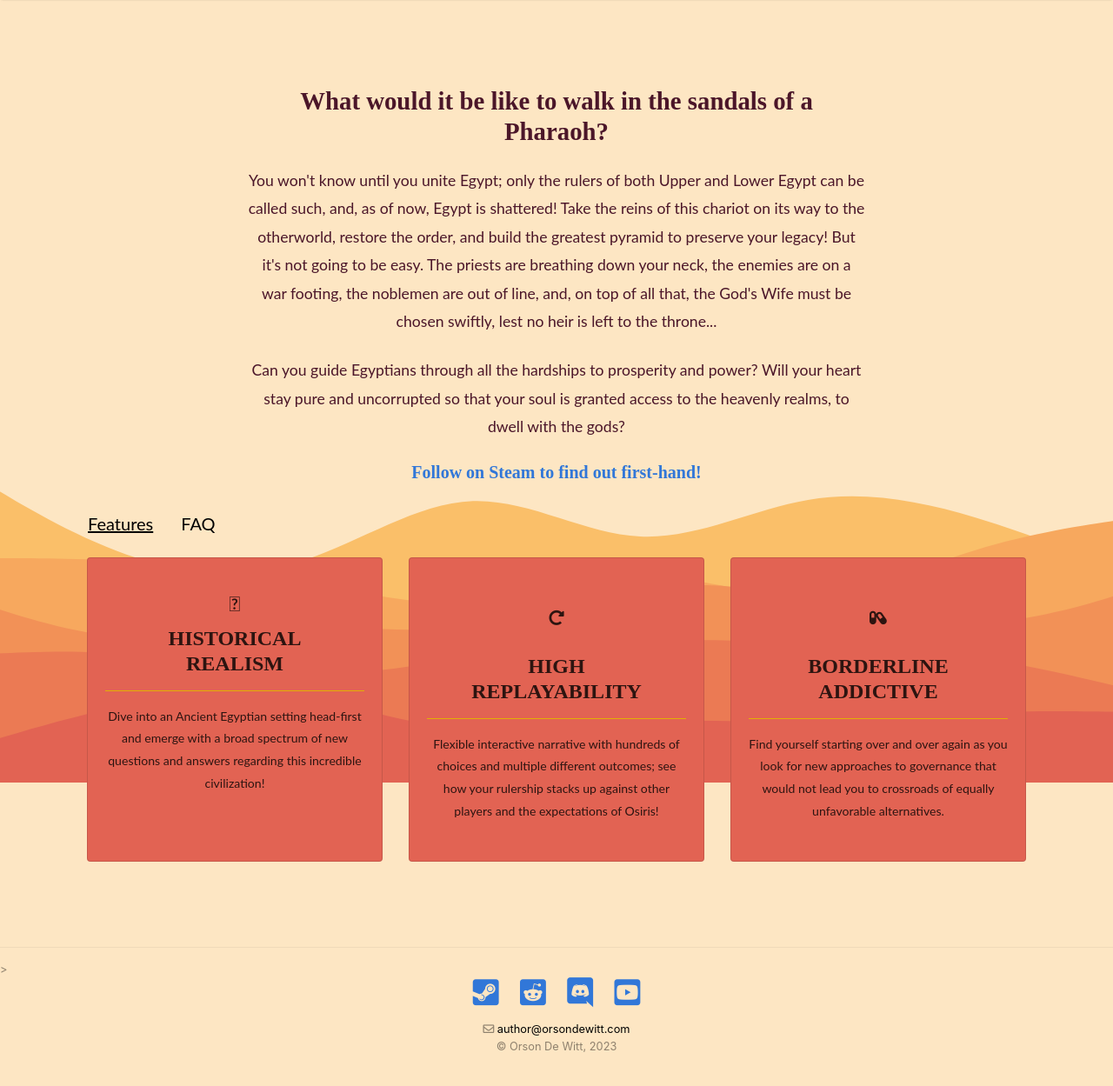
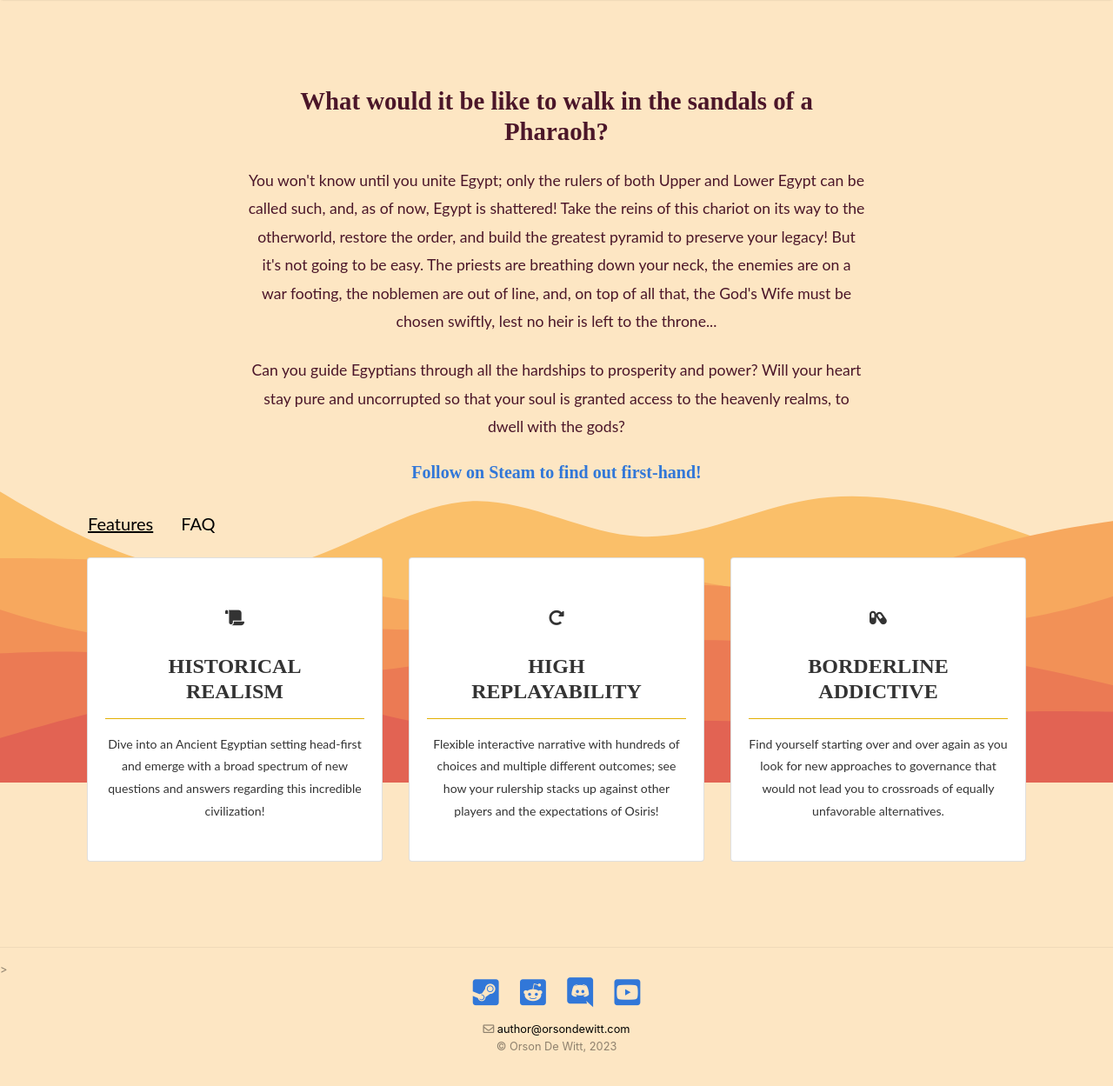
Before and after one commit to OrsonDWitt/OrsonDWitt.github.io, a Jekyll site: the page built from _pages/egypt.md, in a window 1280 px wide and 1303 px high. Shown: the top 1249 px of the window at 87% size. Built offline with Jekyll 4.4.1, drawn with Linux system fonts in a browser that asks for light colours; nearby versions of some CDN libraries.

Commit message:
Update egypt.md

```diff
--- a/_pages/egypt.md
+++ b/_pages/egypt.md
@@ -24,9 +24,9 @@ comments: false
 
                 <div class="row mt-3">
                     <div class="col-md-4 cpad mb-3 mb-md-5 cpad">
-                          <div class="card py-4 h-100" style="background-color:#e26353">
+                          <div class="card py-4 h-100" style="background-color:#ffffff">
                              <div class="card-body text-center">
-                                <i class="fa-solid fa-scroll fa-lg"></i>
+                                <i class="fas fa-scroll bigicon pt-3 pb-3"></i>
                                 <h4 class="text-uppercase medium m-3 text-gold">HISTORICAL REALISM</h4>
                                 <hr class="my-3" color="#FBC403">
                                 <div class="small text-gold">Dive into an Ancient Egyptian setting head-first and emerge with a broad spectrum of new questions and answers regarding this incredible civilization!</div>
@@ -34,7 +34,7 @@ comments: false
                         </div>
                     </div>
 			<div class="col-md-4 cpad mb-3 mb-md-5 cpad">
-                        <div class="card py-4 h-100" style="background-color:#e26353">
+                        <div class="card py-4 h-100" style="background-color:#ffffff">
                             <div class="card-body text-center">
                                 <i class="fas fa-redo-alt bigicon pt-3 pb-3"></i>
                                 <h4 class="text-uppercase medium m-3 text-gold">HIGH REPLAYABILITY</h4>
@@ -44,7 +44,7 @@ comments: false
                         </div>
                     </div>
                     <div class="col-md-4 mb-3 mb-md-5 cpad">
-                        <div class="card py-4 h-100" style="background-color:#e26353">
+                        <div class="card py-4 h-100" style="background-color:#ffffff">
                             <div class="card-body text-center">
                                 <i class="fas fa-capsules bigicon pt-3 pb-3"></i>
                                 <h4 class="text-uppercase medium m-3 text-gold">BORDERLINE ADDICTIVE</h4>
```
